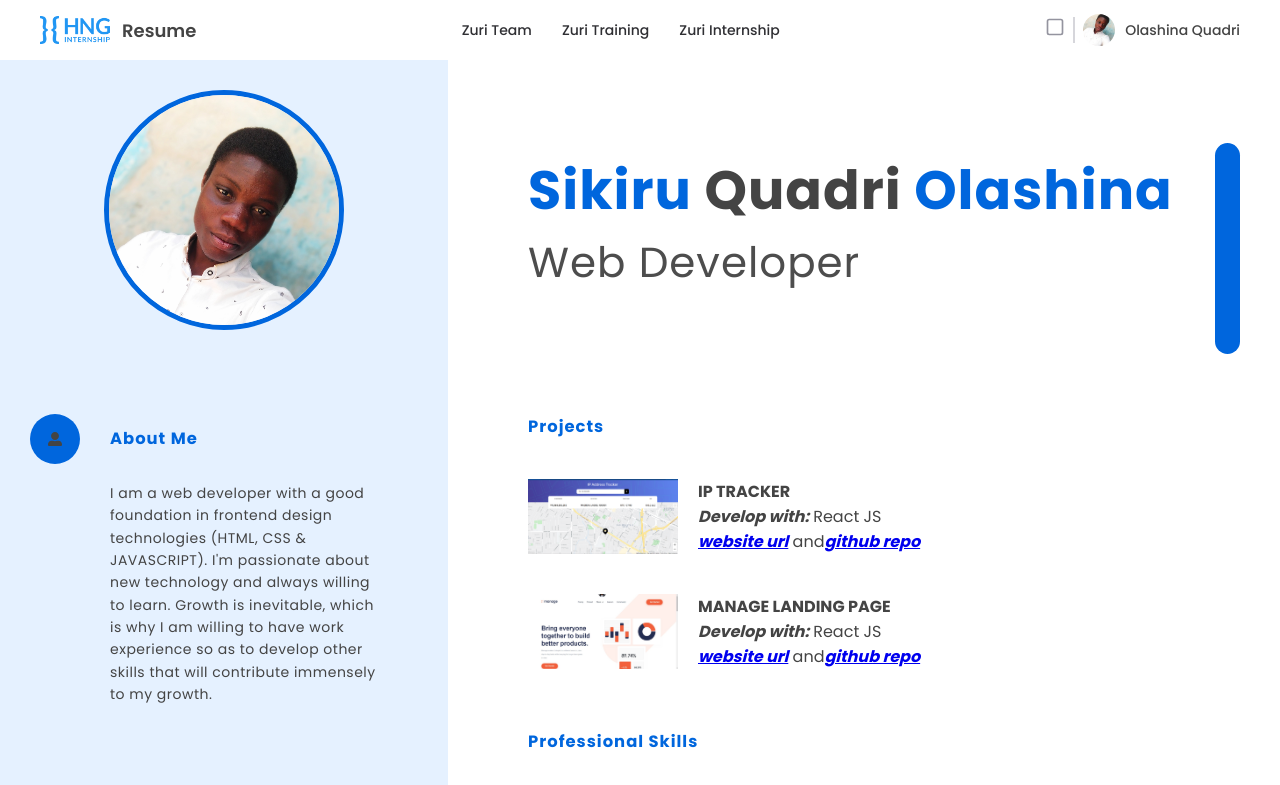
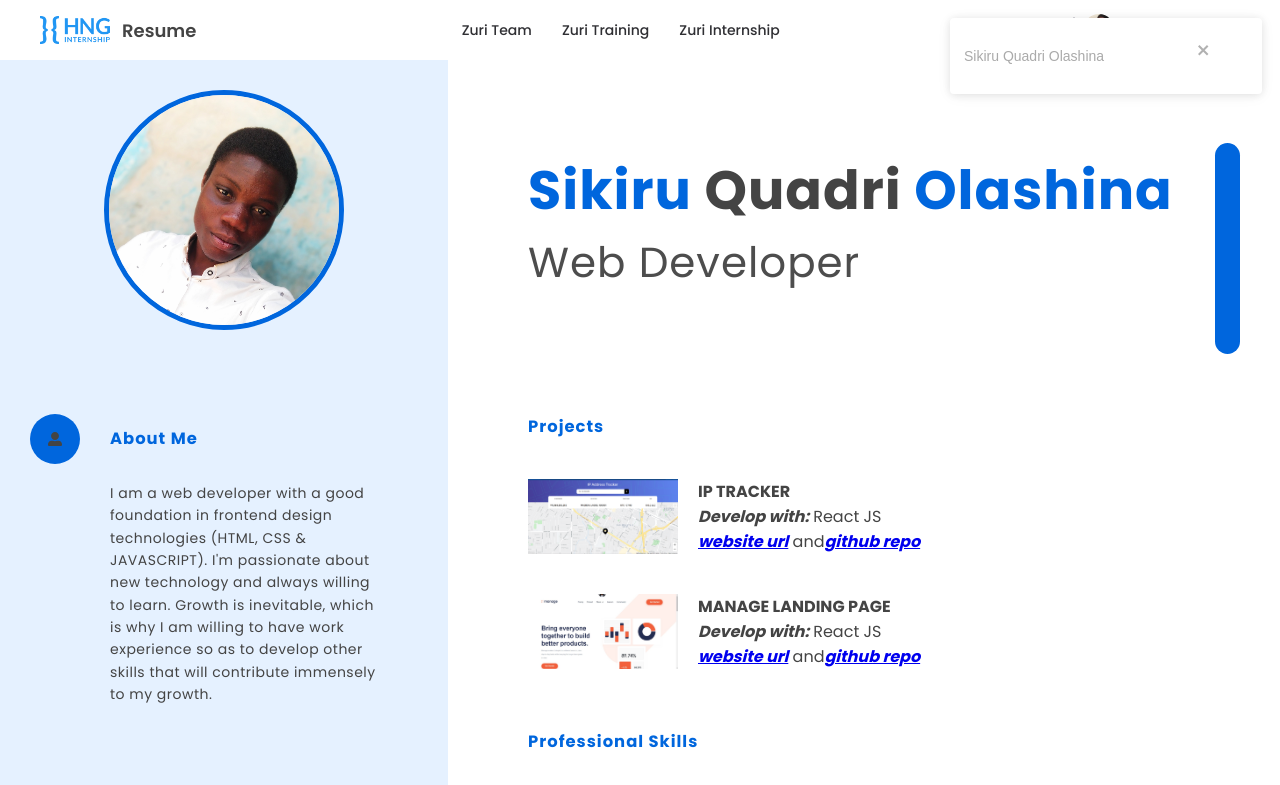
Before and after one commit to olashina201/resume, a React (Create React App) app: page / in a window 1280 px wide. Shown: the top 785 px of the page. Built offline with nearby package versions, Linux system fonts and the light colour scheme.

Commit message:
add toast

```diff
--- a/package.json
+++ b/package.json
@@ -11,6 +11,7 @@
     "react-icons": "^4.2.0",
     "react-router-dom": "^5.2.0",
     "react-scripts": "4.0.3",
+    "react-toastify": "^7.0.4",
     "styled-components": "^5.3.0",
     "web-vitals": "^1.1.1"
   },
--- a/src/container/Index.js
+++ b/src/container/Index.js
@@ -1,16 +1,21 @@
 import React, { useEffect } from "react";
+import { ToastContainer, toast } from 'react-toastify';
+import 'react-toastify/dist/ReactToastify.css';
 import "../assets/style.css";
 import SideBar from "./SideBar";
 import Main from "./Main";
 
 const Index = () => {
+  const notify = () => toast("Sikiru Quadri Olashina");
+
   useEffect(() => {
-    alert("Sikiru Quadri Olashina")
+    notify()
   }, [])
   return (
     <div className="main">
       <SideBar />
       <Main />
+      <ToastContainer />
     </div>
   );
 };
```
Also changed, not shown: 1 other file (tests, documents, lock files or other folders).
